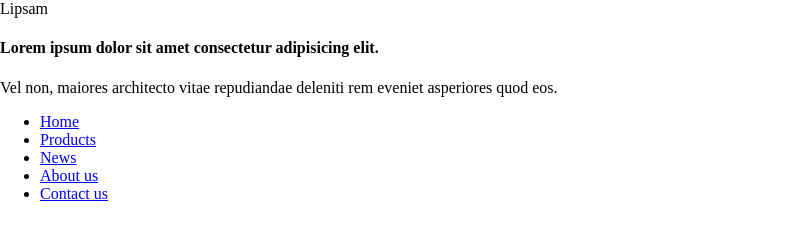
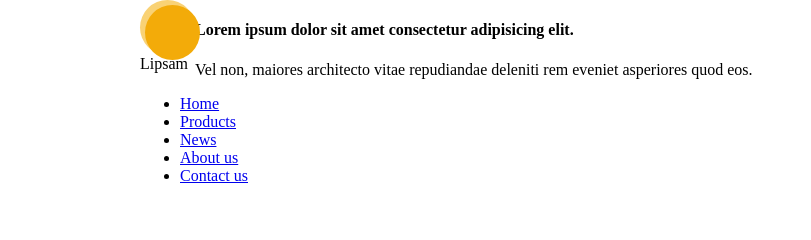
Before and after one commit to 93alfredmonin/psd_project_php, a plain HTML site: page index.html in a window 1280 px wide. Shown: the whole page, without its empty margins (0-811 px from the left). Drawn offline with Linux system fonts and the light colour scheme.

Commit message:
create heder circles

```diff
--- a/index.html
+++ b/index.html
@@ -21,8 +21,8 @@
                 <h4>Lorem ipsum dolor sit amet consectetur adipisicing elit.</h4>
                 Vel non, maiores architecto vitae repudiandae deleniti rem eveniet asperiores quod eos.
             </div>
-            <nav>
-                <ul id="header-menu">
+            <nav id="header-menu">
+                <ul >
                     <li><a href="#">Home</a></li>
                     <li><a href="#">Products</a></li>
                     <li><a href="#">News</a></li>
--- a/style.css
+++ b/style.css
@@ -1,6 +1,43 @@
-body{
+body {
    margin: 0;
    padding: 0;
 
 
 }
+
+#container {
+   max-width: 1000px;
+   margin: auto;
+}
+header{
+   display: flex;
+   flex-wrap: wrap;
+}
+#logo{
+   position: relative;
+}
+#logo::before,
+#logo::after {
+   content: "";
+   height: 55px;
+   width: 55px;
+   border-radius: 50%;
+   display: block;
+
+}
+
+#logo::before {
+   background: #f9d275;
+}
+
+#logo::after {
+   background: #f3ab09;
+   position: absolute;
+   top: 5px;
+   left: 5px;
+
+}
+
+#header-menu{
+   width: 100%;
+}
```
